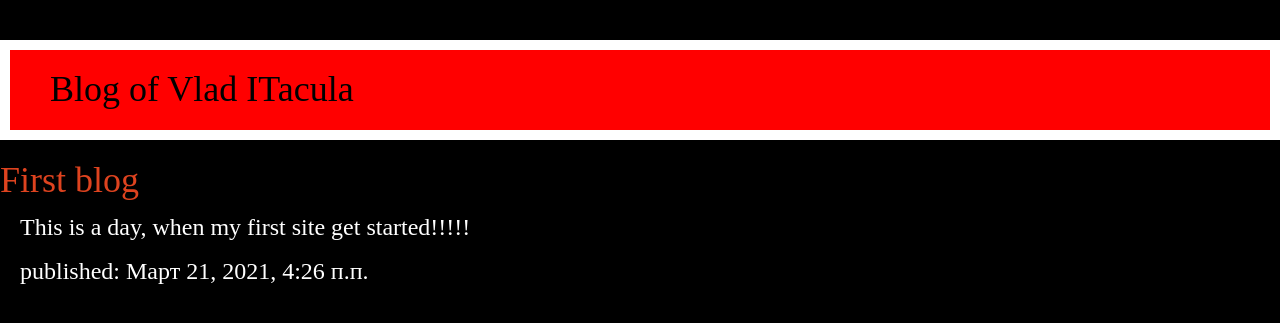
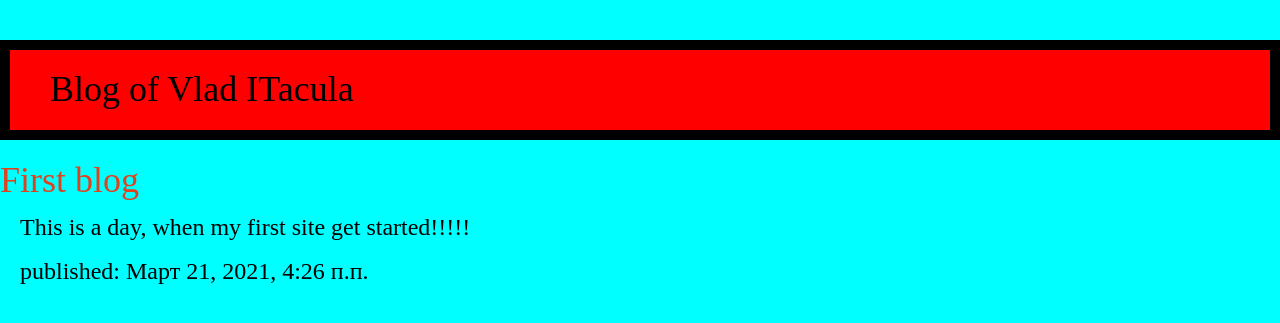
Before and after one commit to ksix-shot/my_first_blog, a Django app: template blog/templates/blog/post_list.html in a window 1280 px wide. Shown: the top 323 px of the page. Run offline with Django 3.2, Linux system fonts and the light colour scheme; the template is opened without the code that fills it: values that come from a table or form of the project are taken from there, others are empty; data comes from the database, SQL or seed files in the repository; some libraries are stand-ins or nearby versions.

Commit message:
some butifull

```diff
--- a/blog/static/css/blog.css
+++ b/blog/static/css/blog.css
@@ -1,12 +1,12 @@
 body {
-    background-color: #000
+    background-color: #0FFF
 }
 h1 a {
     color: #DE431F;
     font-family: 'Ranchers'
 }
 p {
-    color: #fff;
+    color: black;
     font-family: 'Oswald';
     font-size: 24px;
     padding-left:20px;
@@ -23,5 +23,5 @@ p {
     padding: 20px 20px 20px 40px;
     border-width: 10px;
     border-style: solid;
-    border-color: white;
+    border-color: black;
 }
--- a/mysite/settings.py
+++ b/mysite/settings.py
@@ -23,7 +23,7 @@ BASE_DIR = os.path.dirname(os.path.dirname(os.path.abspath(__file__)))
 SECRET_KEY = '6s4*6lok1p6bwi6y&w2*lzydb0u&*lcr)9tf#uw@5&lq#sxw!b'
 
 # SECURITY WARNING: don't run with debug turned on in production!
-DEBUG = True
+DEBUG = False
 
 ALLOWED_HOSTS = ['127.0.0.1', 'pythonanywhere.com', 'vzsultanov7814.pythonanywhere.com']
 
```
